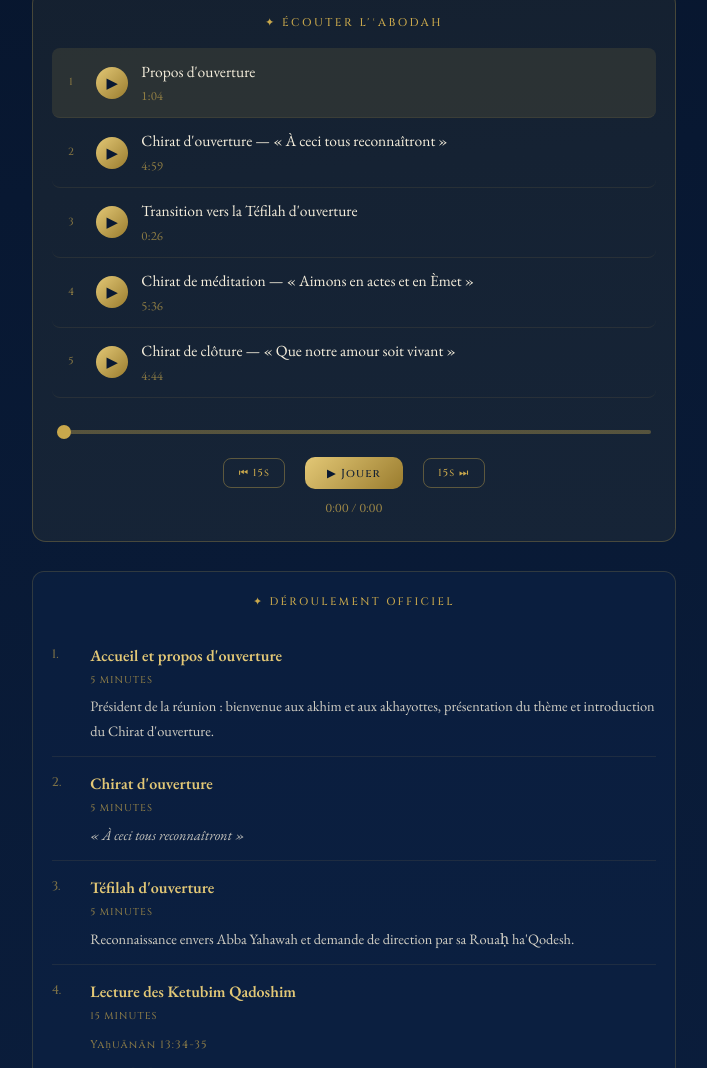
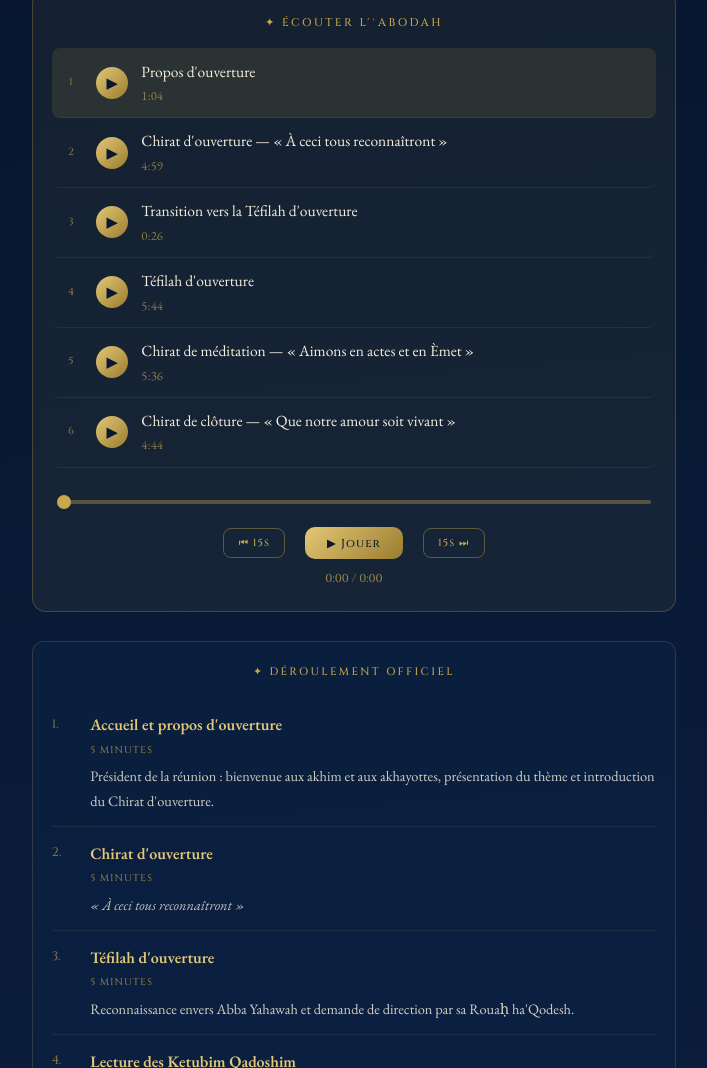
Before and after one commit to lesmembresdelavoie-beep/lavoie-radio, a plain HTML site: page miqra-qadosh-4-kislew.html in a window 1280 px wide. Shown: the part 1210-2278 px from the top of the page, without its empty margins (286-993 px from the left). Drawn offline with nearby package versions, Linux system fonts and the light colour scheme.

Commit message:
Ajoute Téfilah d'ouverture — Miqra Qadosh Shabbat 4 Kislēw
Co-Authored-By: Claude Sonnet 5 <noreply@anthropic.com>
Claude-Session: https://claude.ai/code/session_014ydyWVXvF4ha2JnFTieM7G

```diff
--- a/miqra-qadosh-4-kislew.html
+++ b/miqra-qadosh-4-kislew.html
@@ -141,9 +141,18 @@ footer{text-align:center;font-family:'Cinzel',serif;font-size:.62rem;letter-spac
       </div>
     </div>
 
-    <div class="piste" data-src="shabbat4kislew-chirat-meditation.mp3">
+    <div class="piste" data-src="shabbat4kislew-tefilah-ouverture.mp3">
       <span class="piste-num">4</span>
       <button class="piste-play" onclick="jouerPiste(3)">▶</button>
+      <div class="piste-info">
+        <div class="piste-nom">Téfilah d'ouverture</div>
+        <div class="piste-dur">5:44</div>
+      </div>
+    </div>
+
+    <div class="piste" data-src="shabbat4kislew-chirat-meditation.mp3">
+      <span class="piste-num">5</span>
+      <button class="piste-play" onclick="jouerPiste(4)">▶</button>
       <div class="piste-info">
         <div class="piste-nom">Chirat de méditation — « Aimons en actes et en Èmet »</div>
         <div class="piste-dur">5:36</div>
@@ -151,8 +160,8 @@ footer{text-align:center;font-family:'Cinzel',serif;font-size:.62rem;letter-spac
     </div>
 
     <div class="piste" data-src="shabbat4kislew-chirat-cloture.mp3">
-      <span class="piste-num">5</span>
-      <button class="piste-play" onclick="jouerPiste(4)">▶</button>
+      <span class="piste-num">6</span>
+      <button class="piste-play" onclick="jouerPiste(5)">▶</button>
       <div class="piste-info">
         <div class="piste-nom">Chirat de clôture — « Que notre amour soit vivant »</div>
         <div class="piste-dur">4:44</div>
@@ -298,6 +307,7 @@ const PISTES = [
   'shabbat4kislew-propos-ouverture.mp3',
   'shabbat4kislew-chirat-ouverture.mp3',
   'shabbat4kislew-transition-tefilah-ouverture.mp3',
+  'shabbat4kislew-tefilah-ouverture.mp3',
   'shabbat4kislew-chirat-meditation.mp3',
   'shabbat4kislew-chirat-cloture.mp3'
 ];
```
Also changed, not shown: 1 other file.
